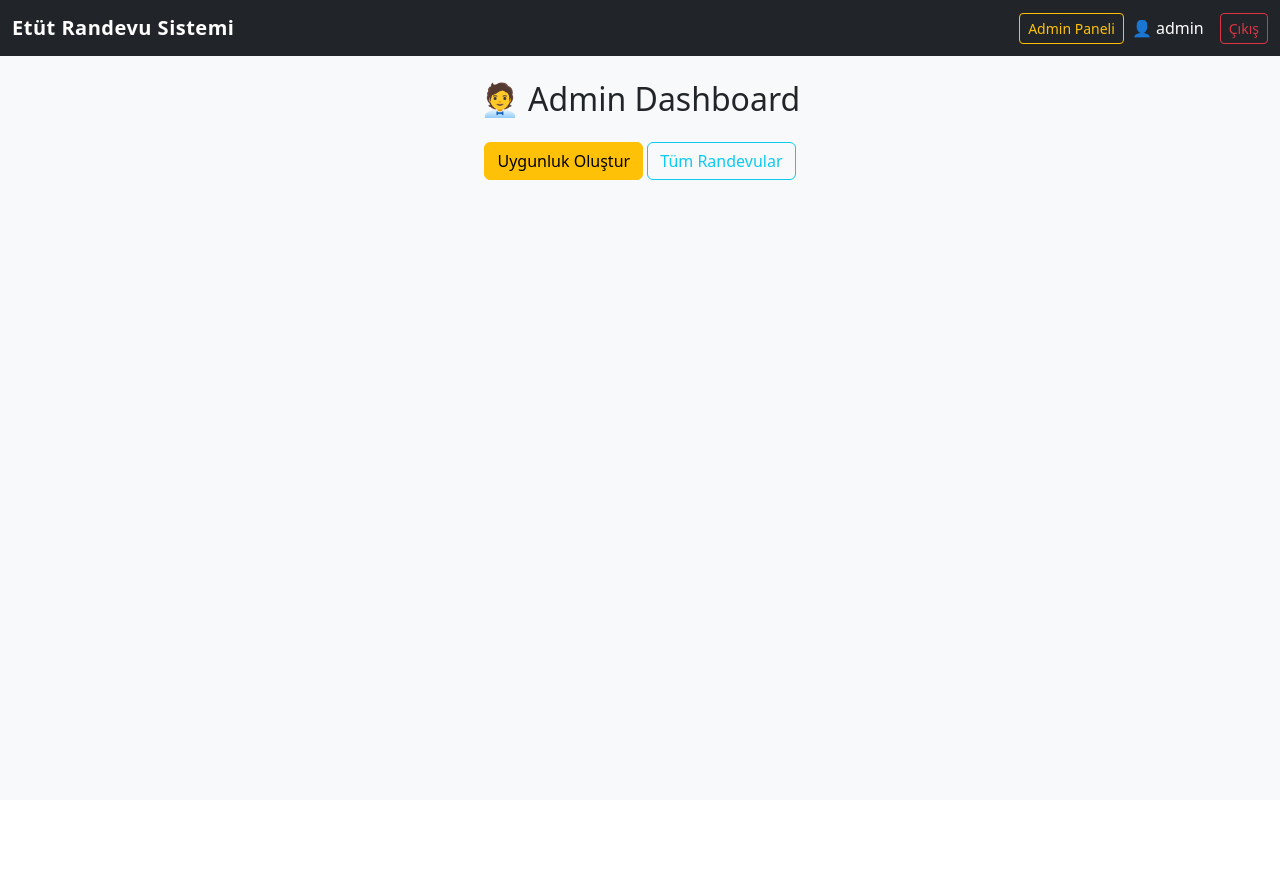
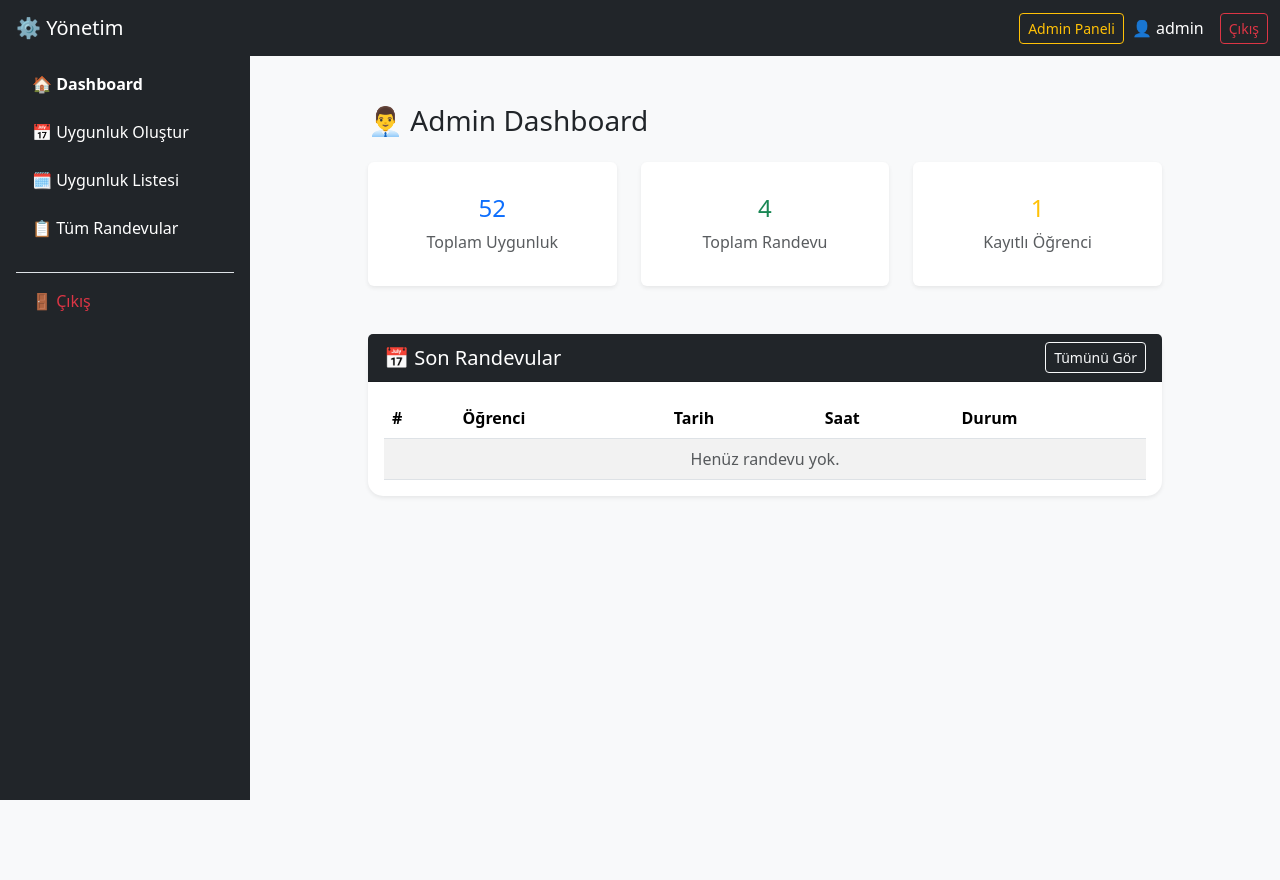
Before and after one commit to melihcalisir1/django_etut_randevu, a Django app: page /appointments/admin/dashboard/ in a window 1280 px wide. Before the commit the page ends 180 px from the top, so only its background shows below. Run offline with Django 4.2, Linux system fonts and the light colour scheme; a user stored in the database is signed in; data comes from the database, SQL or seed files in the repository; both versions use the stored data as it was after the commit; some libraries are stand-ins or nearby versions.

Commit message:
Sidebar menü entegresi.

```diff
--- a/appointments/templates/appointments/admin_create_availability.html
+++ b/appointments/templates/appointments/admin_create_availability.html
@@ -1,7 +1,7 @@
-{% extends 'appointments/base.html' %}
+{% extends 'appointments/base_admin.html' %}
 {% block title %}Uygunluk Oluştur{% endblock %}
 
-{% block content %}
+{% block admin_content %}
 <div class="container">
     <h2 class="mb-4">📅 Uygunluk Oluştur (Admin)</h2>
 
--- a/appointments/templates/appointments/admin_dashboard.html
+++ b/appointments/templates/appointments/admin_dashboard.html
@@ -1,9 +1,88 @@
-{% extends 'appointments/base.html' %}
-{% block title %}Admin Paneli{% endblock %}
-{% block content %}
-<div class="container text-center">
-    <h2 class="mb-4">🧑‍💼 Admin Dashboard</h2>
-    <a href="{% url 'admin_create_availability' %}" class="btn btn-warning">Uygunluk Oluştur</a>
-    <a href="{% url 'availability_list' %}" class="btn btn-outline-info">Tüm Randevular</a>
+{% extends 'appointments/base_admin.html' %}
+{% block title %}Admin Dashboard{% endblock %}
+{% block admin_content %}
+
+<div class="container-fluid">
+    <h3 class="mb-4">👨‍💼 Admin Dashboard</h3>
+
+    <!-- Özet Kartlar -->
+    <div class="row g-4">
+        <div class="col-md-4">
+            <div class="card border-0 shadow-sm p-3 bg-white rounded">
+                <div class="card-body text-center">
+                    <h4 class="text-primary">{{ total_availabilities }}</h4>
+                    <p class="text-muted mb-0">Toplam Uygunluk</p>
+                    <i class="bi bi-calendar2-check display-6 text-primary"></i>
+                </div>
+            </div>
+        </div>
+
+        <div class="col-md-4">
+            <div class="card border-0 shadow-sm p-3 bg-white rounded">
+                <div class="card-body text-center">
+                    <h4 class="text-success">{{ total_appointments }}</h4>
+                    <p class="text-muted mb-0">Toplam Randevu</p>
+                    <i class="bi bi-people-fill display-6 text-success"></i>
+                </div>
+            </div>
+        </div>
+
+        <div class="col-md-4">
+            <div class="card border-0 shadow-sm p-3 bg-white rounded">
+                <div class="card-body text-center">
+                    <h4 class="text-warning">{{ total_students }}</h4>
+                    <p class="text-muted mb-0">Kayıtlı Öğrenci</p>
+                    <i class="bi bi-person-badge-fill display-6 text-warning"></i>
+                </div>
+            </div>
+        </div>
+    </div>
+
+    <!-- Son Randevular Tablosu -->
+    <div class="card mt-5 shadow-sm border-0">
+        <div class="card-header bg-dark text-white d-flex justify-content-between align-items-center">
+            <h5 class="mb-0">📅 Son Randevular</h5>
+            <a href="{% url 'all_appointments' %}" class="btn btn-sm btn-outline-light">Tümünü Gör</a>
+        </div>
+        <div class="card-body">
+            <table class="table table-striped align-middle mb-0">
+                <thead>
+                <tr>
+                    <th>#</th>
+                    <th>Öğrenci</th>
+                    <th>Tarih</th>
+                    <th>Saat</th>
+                    <th>Durum</th>
+                </tr>
+                </thead>
+                <tbody>
+                {% for appointment in recent_appointments %}
+                <tr>
+                    <td>{{ appointment.id }}</td>
+                    <td>{{ appointment.student.username }}</td>
+                    <td>{{ appointment.availability.date }}</td>
+                    <td>{{ appointment.availability.start_time }} - {{ appointment.availability.end_time }}</td>
+                    <td>
+                        {% if appointment.status == 'approved' %}
+                        <span class="badge bg-success">Onaylı</span>
+                        {% elif appointment.status == 'cancelled' %}
+                        <span class="badge bg-danger">İptal</span>
+                        {% elif appointment.status == 'no_show' %}
+                        <span class="badge bg-warning text-dark">Gelmedi</span>
+                        {% else %}
+                        <span class="badge bg-secondary">Bekliyor</span>
+                        {% endif %}
+                    </td>
+                </tr>
+                {% empty %}
+                <tr>
+                    <td colspan="5" class="text-center text-muted">Henüz randevu yok.</td>
+                </tr>
+                {% endfor %}
+                </tbody>
+            </table>
+        </div>
+    </div>
 </div>
+
 {% endblock %}
--- /dev/null
+++ b/appointments/templates/appointments/base_admin.html
@@ -0,0 +1,46 @@
+{% extends 'appointments/base.html' %}
+{% block content %}
+<div class="d-flex m-0 p-0" style="width: 100%; min-height: 100vh; overflow-x: hidden;">
+
+    <!-- SIDEBAR -->
+    <div class="bg-dark text-white p-3"
+         style="width: 250px; min-height: 100vh; position: fixed; top: 0; left: 0; z-index: 1000;">
+        <h5 class="mb-4">⚙️ Yönetim</h5>
+        <ul class="nav flex-column">
+            <li class="nav-item mb-2">
+                <a class="nav-link text-white {% if request.path == '/appointments/admin/dashboard/' %}fw-bold text-warning{% endif %}"
+                   href="{% url 'admin_dashboard' %}">
+                    🏠 Dashboard
+                </a>
+            </li>
+            <li class="nav-item mb-2">
+                <a class="nav-link text-white {% if request.path == '/appointments/admin/availability/create/' %}fw-bold text-warning{% endif %}"
+                   href="{% url 'create_availability' %}">
+                    📅 Uygunluk Oluştur
+                </a>
+            </li>
+            <li class="nav-item mb-2">
+                <a class="nav-link text-white {% if request.path == '/appointments/admin/availability/list/' %}fw-bold text-warning{% endif %}"
+                   href="{% url 'availability_list_admin' %}">
+                    🗓️ Uygunluk Listesi
+                </a>
+            </li>
+            <li class="nav-item mb-2">
+                <a class="nav-link text-white {% if request.path == '/appointments/admin/appointments/' %}fw-bold text-warning{% endif %}"
+                   href="{% url 'all_appointments' %}">
+                    📋 Tüm Randevular
+                </a>
+            </li>
+            <li class="nav-item mt-3 border-top pt-2">
+                <a class="nav-link text-danger" href="{% url 'logout' %}">🚪 Çıkış</a>
+            </li>
+        </ul>
+    </div>
+
+    <!-- MAIN CONTENT -->
+    <div class="flex-grow-1 p-4"
+         style="margin-left: 250px; background-color: #f8f9fa; min-height: 100vh;">
+        {% block admin_content %}{% endblock %}
+    </div>
+</div>
+{% endblock %}
--- a/appointments/urls.py
+++ b/appointments/urls.py
@@ -5,12 +5,12 @@ urlpatterns = [
     # Dashboards
     path('student/dashboard/', views.student_dashboard, name='student_dashboard'),
     path('admin/dashboard/', views.admin_dashboard, name='admin_dashboard'),
+    path('admin/availability/create/', views.create_availability, name='create_availability'),
+    path('admin/appointments/', views.all_appointments, name='all_appointments'),
+    path('admin/availability/list/', views.availability_list_admin, name='availability_list_admin'),
 
     # Appointment logic
     path('', views.availability_list, name='availability_list'),
     path('book/<int:availability_id>/', views.book_appointment, name='book_appointment'),
     path('my/', views.my_appointments, name='my_appointments'),
-
-    # Admin availability creation
-    path('availability/create/', views.admin_create_availability, name='admin_create_availability'),
 ]
--- a/appointments/views.py
+++ b/appointments/views.py
@@ -5,6 +5,7 @@ from .models import Availability, Appointment, Branch
 from users.models import User
 from datetime import timedelta, date, datetime
 from django.utils import timezone
+from django.core.paginator import Paginator
 
 # -------------------------------
 # 🌍 Dashboardlar
@@ -20,8 +21,15 @@ def student_dashboard(request):
 
 @user_passes_test(is_admin)
 def admin_dashboard(request):
-    """Admin paneli"""
-    return render(request, 'appointments/admin_dashboard.html')
+    total_availabilities = Availability.objects.count()
+    total_appointments = Appointment.objects.count()
+    total_students = User.objects.filter(role__name='Student').count()
+
+    return render(request, 'appointments/admin_dashboard.html', {
+        'total_availabilities': total_availabilities,
+        'total_appointments': total_appointments,
+        'total_students': total_students,
+    })
 
 
 # Uygunluk listesini göster
@@ -82,7 +90,7 @@ def is_admin(user):
     return user.is_authenticated and user.role and user.role.name == 'Admin'
 
 @user_passes_test(is_admin)
-def admin_create_availability(request):
+def create_availability(request):
     if request.method == 'POST':
         mode = request.POST.get('mode')
 
@@ -126,3 +134,45 @@ def admin_create_availability(request):
             messages.success(request, "Önümüzdeki 50 gün için uygunluklar oluşturuldu ✅")
             return redirect('admin_create_availability')
     return render(request, 'appointments/admin_create_availability.html')
+
+@user_passes_test(is_admin)
+def all_appointments(request):
+    appointments = Appointment.objects.select_related('availability', 'student').all().order_by('-id')
+    return render(request, 'appointments/all_appointments.html', {'appointments': appointments})
+
+@user_passes_test(is_admin)
+def availability_list_admin(request):
+    """Admin tarafında uygunlukları listele + gelişmiş filtreleme"""
+    availabilities = Availability.objects.all().order_by('-date', 'start_time')
+
+    # 🔍 Filtre verilerini al
+    single_date = request.GET.get('single_date')
+    start_date = request.GET.get('start_date')
+    end_date = request.GET.get('end_date')
+    search_note = request.GET.get('note')
+
+    # 🔧 Filtre uygulamaları
+    if single_date:
+        availabilities = availabilities.filter(date=single_date)
+    elif start_date and end_date:
+        availabilities = availabilities.filter(date__range=[start_date, end_date])
+    elif start_date:
+        availabilities = availabilities.filter(date__gte=start_date)
+    elif end_date:
+        availabilities = availabilities.filter(date__lte=end_date)
+
+    if search_note:
+        availabilities = availabilities.filter(note__icontains=search_note)
+
+    # 🔢 Sayfalama
+    paginator = Paginator(availabilities, 10)
+    page_number = request.GET.get('page')
+    page_obj = paginator.get_page(page_number)
+
+    return render(request, 'appointments/admin_availability_list.html', {
+        'page_obj': page_obj,
+        'single_date': single_date,
+        'start_date': start_date,
+        'end_date': end_date,
+        'search_note': search_note
+    })
```
Also changed, not shown: appointments/templates/appointments/admin_availability_list.html (added, +101 -0 lines), appointments/templates/appointments/all_appointments.html (added, +61 -0 lines), db.sqlite3.
